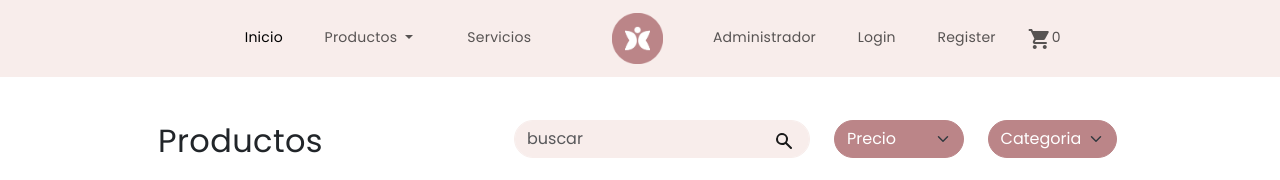
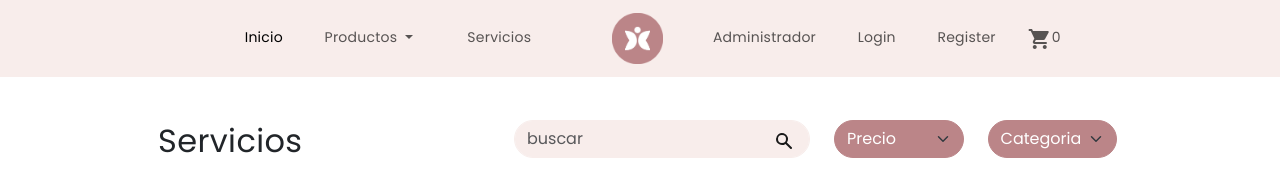
Before and after one commit to nehoxy/estetica-lida, an Angular app: page /servicios in a window 1280 px wide. Shown: the top 180 px of the page. Built offline with nearby package versions, Linux system fonts and the light colour scheme.

Commit message:
cambie el subtitulo de producto a servicio

```diff
--- a/src/app/modules/servicios/component/busqueda/busqueda.component.html
+++ b/src/app/modules/servicios/component/busqueda/busqueda.component.html
@@ -1,7 +1,7 @@
 <div class="container-flex m-4 mx-auto">
     <div class="row mx-auto">
         <div class="col-lg-4 col-12 col-sm-12  text-lg-start ms-5 ">
-            <h2 class=" fs-2 mt-4 ms-3 mb-0">Productos</h2>
+            <h2 class=" fs-2 mt-4 ms-3 mb-0">Servicios</h2>
         </div>
         <div class="col-lg-4 col-12 col-sm-12 text-lg-center barra input-wrapper">
             <input class="form-control busqueda me-2" type="search" placeholder="buscar" aria-label="Search">
```
